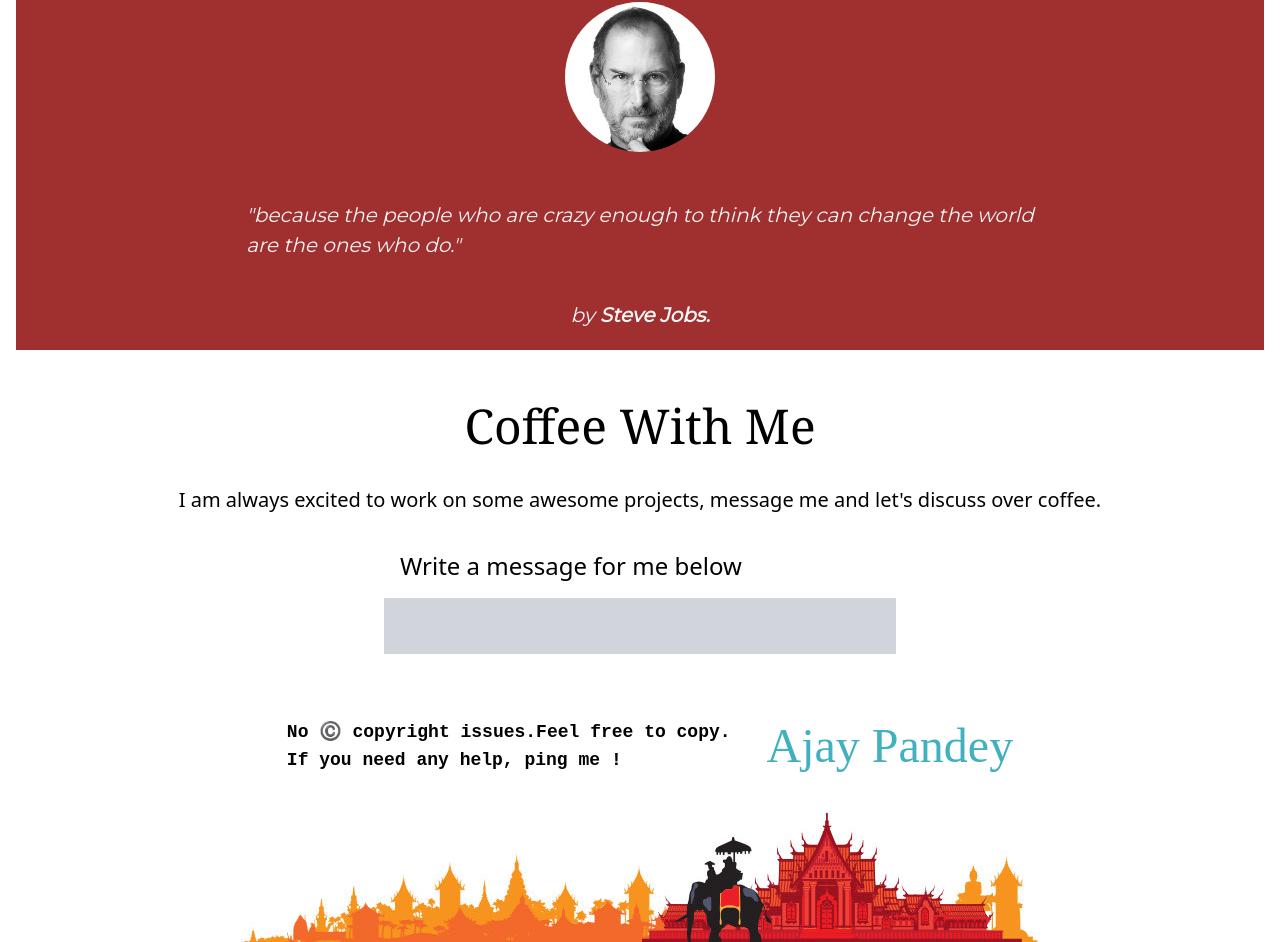
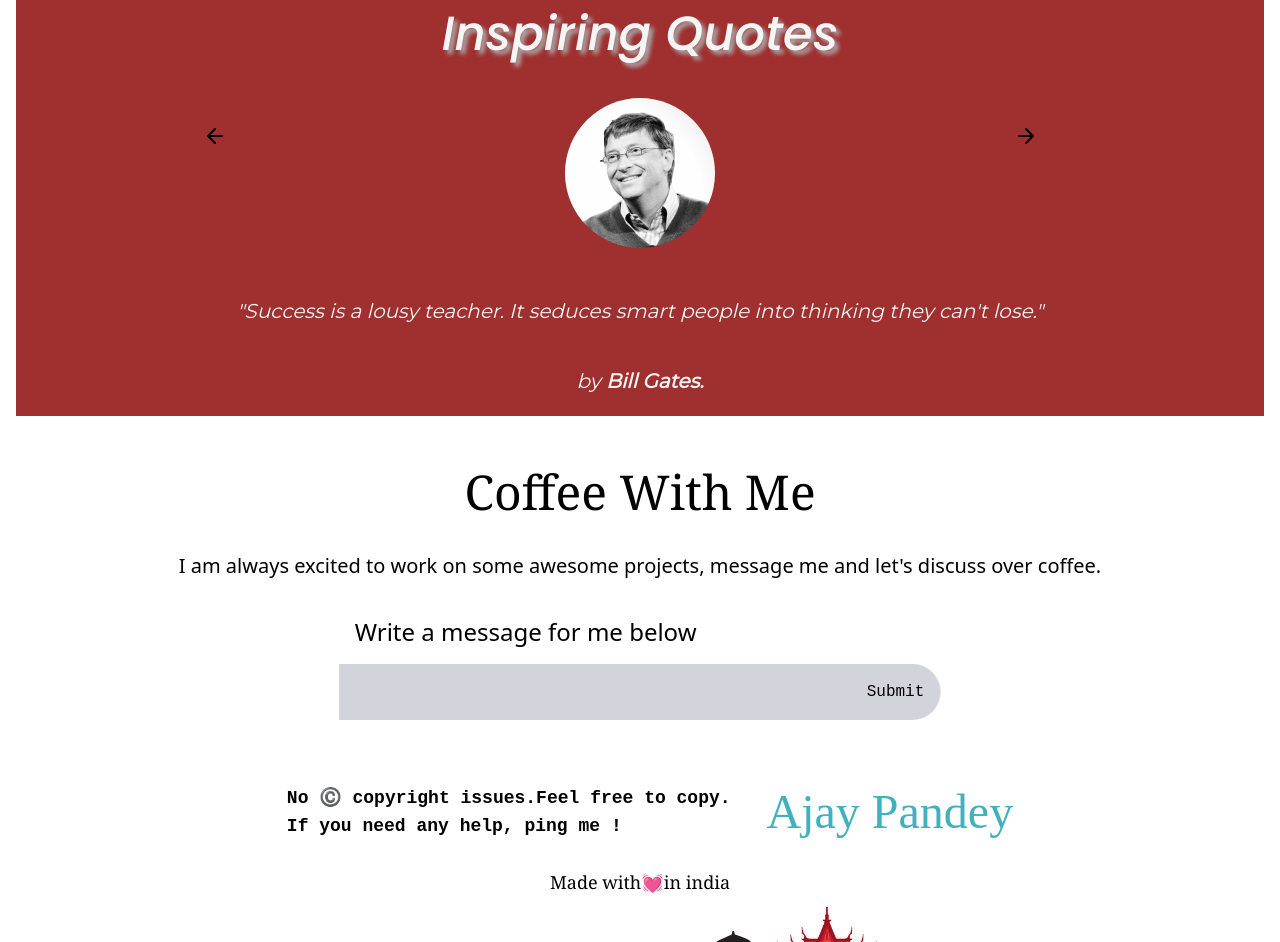
Before and after one commit to ajaypandey21/portfolioMine, a React (Create React App) app: page / in a window 1280 px wide. Shown: the part 1858-2800 px from the top of the page. Built offline with nearby package versions, Linux system fonts and the light colour scheme.

Commit message:
Carousal done

```diff
--- a/src/App.js
+++ b/src/App.js
@@ -14,7 +14,7 @@ function App() {
     <NavSect />
     <main>
     <Aboutme />
-    <hr className="my-6 border-t-2 border-gray-300 ml-[5rem] mr-[5rem]" />
+    <hr className="my-6  border-t-2 border-gray-300 ml-[5rem] mr-[5rem]" />
     <Stats />
     <Skills />
     <Quotes />
--- a/src/component/Aboutme.js
+++ b/src/component/Aboutme.js
@@ -1,4 +1,4 @@
-import React from 'react'
+import React, { useEffect, useState } from 'react'
 import dp from "../util/img/IMG.jpg"
 import linkedin from "../util/img/linkedin-48.png"
 import github from "../util/img/github-48.png"
@@ -7,6 +7,9 @@ import gmail from "../util/img/gmail-48.png"
 
 
 const Aboutme = () => {
+
+
+
   return (
     <div id='about' className='flex items-center justify-center pt-10 sm:flex sm:flex-col'>
         <div className='flex flex-col '>
@@ -36,6 +39,7 @@ const Aboutme = () => {
         <div className='pl-14 w-[646px]  sm:w-auto sm:flex sm:flex-col sm:p-5 sm:justify-center sm:items-center'>
             <h1 id="head" className=' sm:mb-2'>About me.</h1>
             <p id='paragraph' className="mb-4">
+
                 Hi, I am Ajay Pandey, a 22-year-old Web developer and a Tech enthusiast living in Delhi NCR, India.
                 I am a Computer Science Engineer, currently looking for an opportunity.
             </p>
--- a/src/component/Coffee.js
+++ b/src/component/Coffee.js
@@ -1,13 +1,18 @@
-import React from 'react'
+
 
 const Coffee = () => {
+
+
   return (
     <div className='flex justify-center items-center flex-col p-5  text-grayy'>
         <h1 className='text-5xl sm:text-4xl font-serif p-4' >Coffee With Me</h1>
         <p className='p-5 text-xl font-sans  text-silver'>I am always excited to work on some awesome projects, message me and let's discuss over coffee.</p>
         <section className='mr-'>
         <h1 className='font-sans  text-2xl p-4'>Write a message for me below</h1>
-        <input className=' focus:outline-none bg-gray-300 sm:w-[20rem] w-[32rem] h-14 px-2'></input>
+        <form >
+          <input name="query" type='text'  className=' focus:outline-none bg-gray-300 sm:w-[20rem] w-[32rem] h-14 px-2'></input>
+          <button className='p-4 border-r  bg-gray-300 rounded-r-full'>Submit</button>
+        </form>
         </section>
     </div>
   )
--- a/src/component/Footer.js
+++ b/src/component/Footer.js
@@ -4,16 +4,19 @@ import foot from "../util/img/foot.jpg"
 const Footer = () => {
   return (
     <>
-     <section id='coffeee' className='pt-4 flex justify-center items-center '>
+     <section id='coffeee' className='pt-4 flex justify-center  items-center '>
       <div className='p-2'>
       <p className='p-5 font-semibold text-lg  text-silver'>No ©️ copyright issues.Feel free to copy.<br/>
          If you need any help, ping me !</p>
       </div>
+
       <div className='p-2'>
       <p className='name'>Ajay Pandey</p>
       </div>
     </section>
-    <footer className='flex justify-center items-center'>
+    <footer className='flex flex-col justify-center items-center'>
+
+        <h1 className='font-serif text-lg'>Made with💓in india</h1>
       <img alt='foot' src={foot}/>
 
     </footer>
--- a/src/component/Navbar.js
+++ b/src/component/Navbar.js
@@ -9,7 +9,7 @@ const Navbar = () => {
   };
   return (
 
-    <nav >
+    <nav  >
     <ul id='navbar' className=' cursor-pointer p-5 flex items-center justify-center text-lg font-bold  uppercase text-white space-x-14 sm:hidden ' >
     <li onClick={() => scrollToSection('about')}>About</li>
         <li onClick={()=> scrollToSection('skill')}>Skills</li>
--- a/src/component/Quotes.js
+++ b/src/component/Quotes.js
@@ -1,16 +1,107 @@
-import React from 'react'
+import React, { useEffect, useState } from 'react'
 import steve from "../util/img/steve-jobs.jpg"
+import bill from "../util/img/bill-gates.jpg"
+import larry from "../util/img/larry-page.jpg"
+import linus from "../util/img/linus-torvalds.jpg"
 
 const Quotes = () => {
+  const [activeImageIndex,setActiveimageIndex]=useState(0)
+  const [activeLines,setActiveLines]=useState(0)
+  const [activeName,setActiveimageName]=useState(0)
+
+  const lines = [
+    "Because the people who are crazy enough to think  they can change the world are the ones who do",
+    "Success is a lousy teacher. It seduces smart people into thinking they can't lose",
+    "See, you not only have to be a good coder to create system like Linux, you have to be a sneaky bastard too",
+    "If you're changing the world, you're working on important things.You're excited to get up in the morning"
+  ]
+  const img = [
+    steve,bill,larry,linus
+  ]
+  const names = [
+    "Steve Jobs","Bill Gates","Larry Page","Linus Torvalds"
+  ]
+
+
+const handlebackSwipe = ()=>{
+  if(activeImageIndex===0 || activeLines===0){
+    setActiveimageIndex(img.length-1)
+    setActiveLines(img.length-1)
+    setActiveimageName(names.length-1)
+  }
+  else{
+
+    setActiveimageIndex(activeImageIndex - 1)
+    setActiveLines(activeLines - 1)
+    setActiveimageName(activeName - 1)
+
+  }
+
+}
+const handleNextSwipe = ()=>{
+
+  setActiveimageIndex((activeImageIndex + 1) % img.length)
+  setActiveLines((activeLines + 1) % lines.length)
+  setActiveimageName((activeName + 1) % names.length)
+
+}
+useEffect(()=>{
+  const timer = setTimeout(()=>{
+    handleNextSwipe()
+  },5000)
+
+  return()=>{
+   clearTimeout(timer)
+  }
+},[activeImageIndex])
+
+
   return (
-    <div className='p-4'  >
-        <div className='quote'>
-            {/* <h1 className='pt-6' >Inspiring quotes</h1> */}
+    <div className='p-4'>
+      <div className='relative quote'>
+        <button onClick={handlebackSwipe} className='absolute top-[34%] left-[15%]'>
+          <svg
+            xmlns="http://www.w3.org/2000/svg"
+            viewBox="0 0 24 24"
+            width="24"
+            height="24"
+            fill="none"
+            stroke="currentColor"
+            strokeWidth="2"
+            strokeLinecap="round"
+            strokeLinejoin="round"
+          >
+            <path d="M19 12H6M12 5l-7 7 7 7"></path>
+          </svg>
+        </button>
+        <button onClick={handleNextSwipe} className='absolute top-[34%] left-[80%]'>
+          <svg
+            xmlns="http://www.w3.org/2000/svg"
+            viewBox="0 0 24 24"
+            width="24"
+            height="24"
+            fill="none"
+            stroke="currentColor"
+            strokeWidth="2"
+            strokeLinecap="round"
+            strokeLinejoin="round"
+          >
+            <path d="M5 12h13M12 5l7 7-7 7"></path>
+          </svg>
+        </button>
+
+
+
+
+            <h1 className='pt-6' >Inspiring quotes</h1>
             <section id="quotesline"  className='flex items-center justify-center flex-col p-2'>
-                <img className='rounded-full p-5' src={steve} alt="steveJobs"></img>
-               <h2 className='p-7' >"because the people who are crazy enough to think they can
-                    change the world<br/> are the ones who do."</h2>
-               <p className='p-3'>by <b >Steve Jobs.</b></p>
+                {img.map((url,i)=> <img className={'rounded-full p-5 '+ (activeImageIndex ===i?"block":"hidden")} src={url} alt="steveJobs">
+
+                </img>)}
+              {  lines.map((it,i)=><h2 className={'p-7 ' + (activeLines===i?"block":"hidden")} >"{it}."</h2>)
+                }
+               { names.map((it,i)=> <p className={'p-3 ' +(activeName===i?"block":"hidden")}>by <b >{it}.</b></p>)
+               }
 
             </section>
         </div>
```
